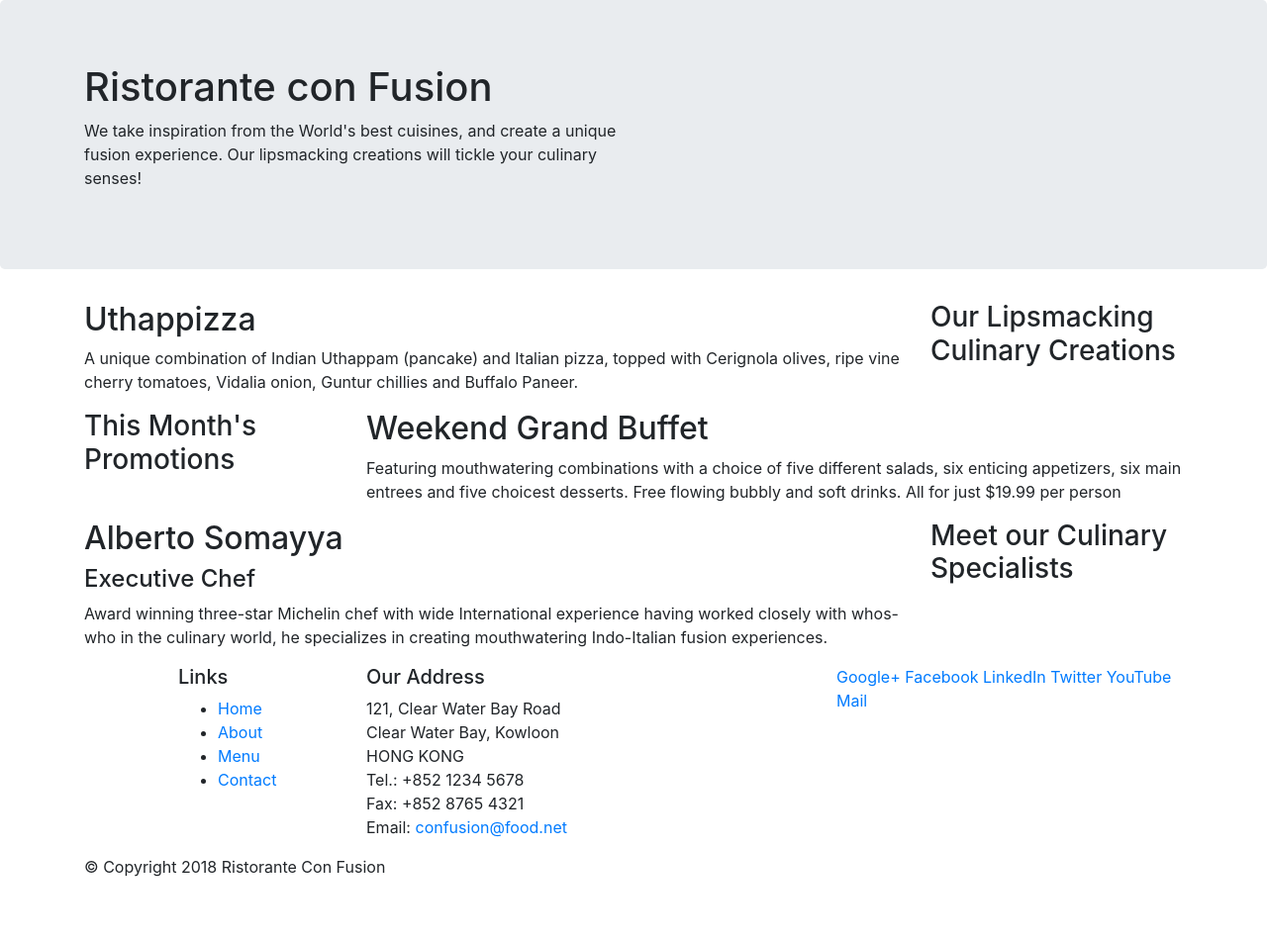
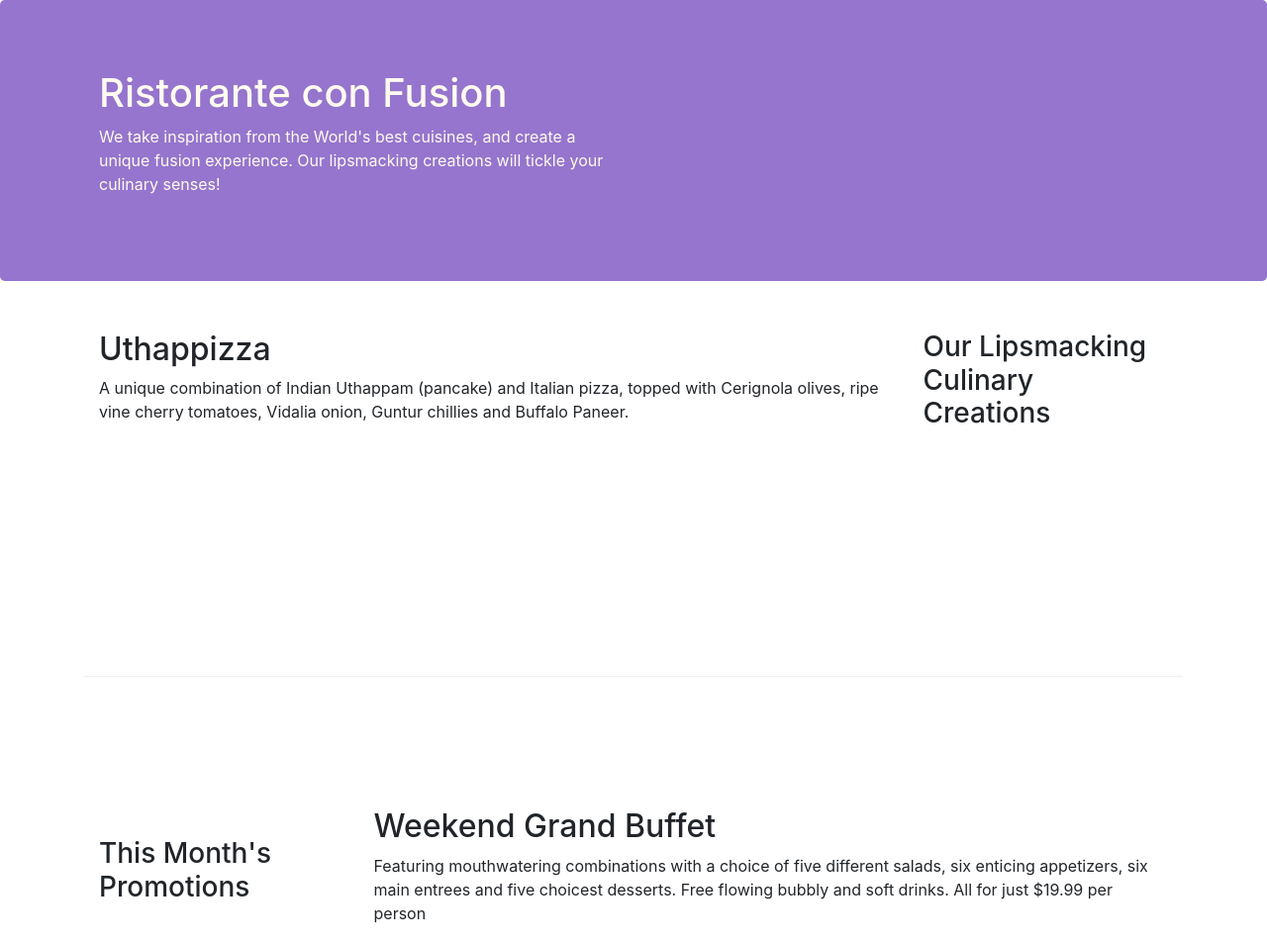
Before and after one commit to roopashree375/BootStrap, a website: page index.html in a window 1280 px wide. Shown: the top 954 px of the page at 99% size. Before the commit the page ends 904 px from the top, so only its background shows below. Drawn offline with nearby package versions, Linux system fonts and the light colour scheme.

Commit message:
third commit

```diff
--- a/Css/styles.css
+++ b/Css/styles.css
@@ -0,0 +1,28 @@
+.row-header{
+    margin: 0px;
+    padding:0px auto;
+}
+
+.row-content{
+    margin: 0px;
+    padding: 50px 0px 50px 0px;
+    border-bottom: 1px ridge;
+    min-height: 400px;
+}
+
+.footer{
+    background-color: #D1C4E9;
+    margin: 0px auto;
+    padding: 20px 0px 20px 0px;
+}
+.jumbotron{
+    padding:70px 30px 70px 30px;
+    margin: 0px auto;
+    background: #9575CD;
+    color: floralwhite;
+}
+.address{
+    font-size: 80%;
+    margin: 0px;
+    color: #0f0f0f;
+}
--- a/index.html
+++ b/index.html
@@ -9,6 +9,7 @@
 
     <!-- Bootstrap CSS -->
     <link rel="stylesheet" href="node_modules/bootstrap/dist/css/bootstrap.min.css">
+    <link rel="stylesheet" href="css/styles.css">
     <title>Ristorante Con Fusion</title>
 </head>
 
@@ -16,7 +17,7 @@
 
     <header class="jumbotron" >
         <div class="container">
-            <div class="row">
+            <div class="row row-header">
                 <div class="col-12 col-sm-6">
                     <h1>Ristorante con Fusion</h1>
                     <p>We take inspiration from the World's best cuisines, and create a unique fusion experience. Our lipsmacking creations will tickle your culinary senses!</p>
@@ -28,7 +29,7 @@
     </header>
 
     <div class="container">
-        <div class="row">
+        <div class="row row-content" align-items-center>
             <div class="col-12t col-sm-4 order-sm-las col-md-3">
                 <h3>Our Lipsmacking Culinary Creations</h3>
             </div>
@@ -39,7 +40,7 @@
         </div>
 
 
-        <div class="row">
+        <div class="row row-content align-items-center">
             <div class="col-12 col-sm-4 col-md-3">
                 <h3>This Month's Promotions</h3>
             </div>
@@ -49,7 +50,7 @@
             </div>
         </div>
 
-        <div class="row">
+        <div class="row row-content align-items-center">
             <div class="col-12 col-sm-4  col-sm-4 order-sm-last col-md-3">
                 <h3>Meet our Culinary Specialists</h3>
             </div>
@@ -61,12 +62,12 @@
         </div>
     </div>
 
-    <footer>
+    <footer class="footer">
         <div class="container">
-            <div class="row">
+            <div class="row justify-content-center">
                 <div class="col-4 offset-1 col-sm-2">
                     <h5>Links</h5>
-                    <ul>
+                    <ul class="list-unstyled">
                         <li><a href="#">Home</a></li>
                         <li><a href="#">About</a></li>
                         <li><a href="#">Menu</a></li>
@@ -84,8 +85,8 @@
 		              Email: <a href="mailto:confusion@food.net">confusion@food.net</a>
 		           </address>
                 </div>
-                <div class="col-12 col-sm-4">
-                    <div>
+                <div class="col-12 col-sm-4 align-self-center">
+                    <div class="text-center">
                         <a href="http://google.com/+">Google+</a>
                         <a href="http://www.facebook.com/profile.php?id=">Facebook</a>
                         <a href="http://www.linkedin.com/in/">LinkedIn</a>
@@ -95,7 +96,7 @@
                     </div>
                 </div>
            </div>
-           <div class="row">
+           <div class="row justify-content-center">
                 <div class="col-auto">
                     <p>© Copyright 2018 Ristorante Con Fusion</p>
                 </div>
```
